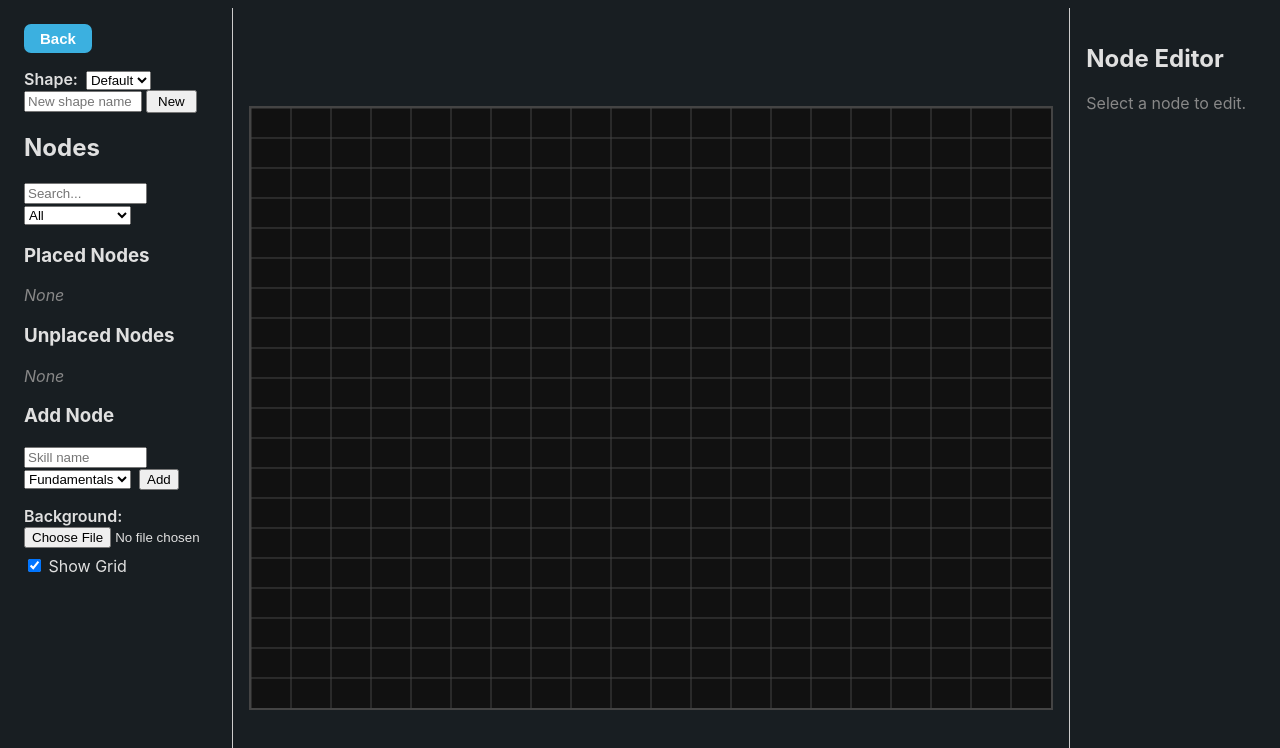
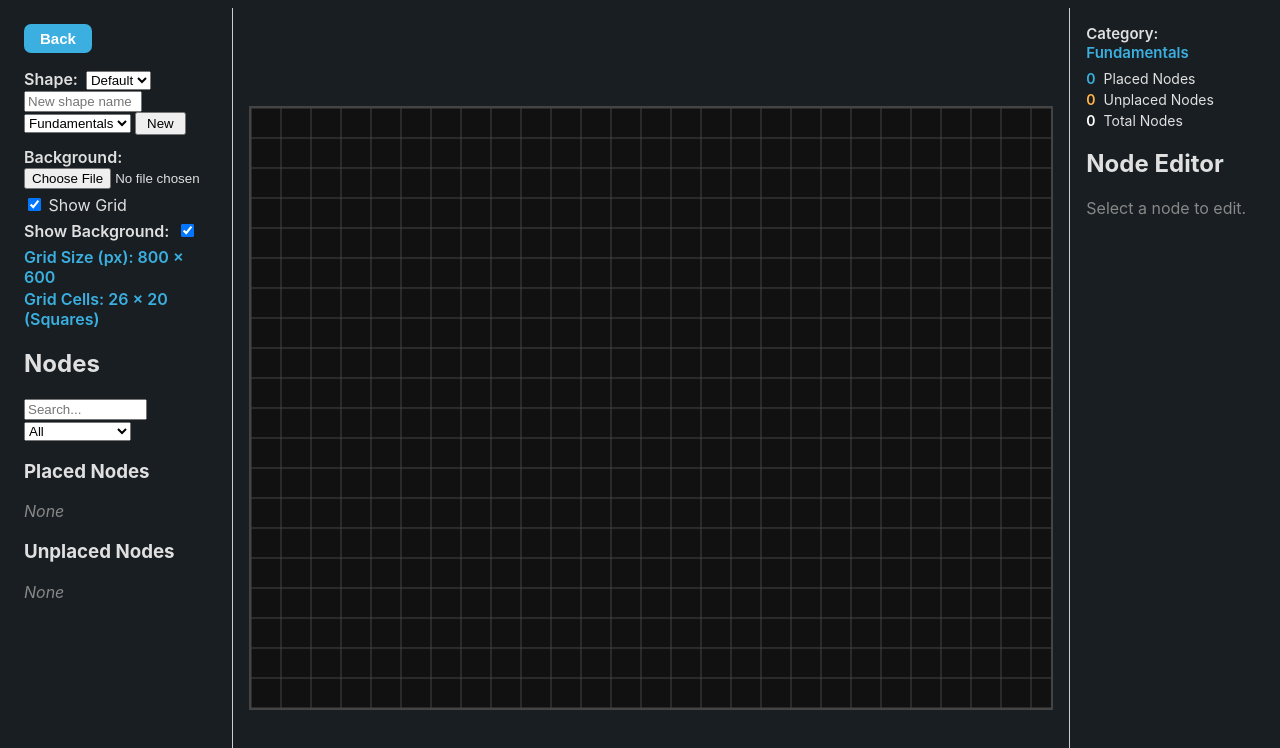
Before and after one commit to jelaludo/BJJ_SkillTree_02, a React (Vite) app: page /manual-grid in a window 1280 px wide. Shown: the top 748 px of the page. Built offline with nearby package versions, Linux system fonts and the light colour scheme.

Commit message:
Manual Grid UI Fixes

```diff
--- a/src/components/ManualGrid.tsx
+++ b/src/components/ManualGrid.tsx
@@ -36,7 +36,9 @@ export default function ManualGrid() {
     return all.length > 0 ? all[0] : 'Default';
   });
   const [newShapeName, setNewShapeName] = useState('');
+  const [newShapeCategory, setNewShapeCategory] = useState(CATEGORIES[0]);
   const [nodes, setNodes] = useState<MasterNode[]>([]);
+  const [shapeCategory, setShapeCategory] = useState<string>(CATEGORIES[0]);
   const [search, setSearch] = useState('');
   const [filter, setFilter] = useState('all');
   const [editing, setEditing] = useState<MasterNode | null>(null);
@@ -50,16 +52,31 @@ export default function ManualGrid() {
   const [connectionSearch, setConnectionSearch] = useState('');
   const [showConnectionDropdown, setShowConnectionDropdown] = useState(false);
   const [hoveredNodeId, setHoveredNodeId] = useState<string | null>(null);
+  const [showBackground, setShowBackground] = useState(true);
+  const [expandedCategory, setExpandedCategory] = useState<string | null>(CATEGORIES[0]);
+
+  // Calculate square grid cell size and number of columns/rows
+  const TARGET_CELLS = 20;
+  const cellSize = Math.min(canvasSize.width, canvasSize.height) / TARGET_CELLS;
+  const numCols = Math.floor(canvasSize.width / cellSize);
+  const numRows = Math.floor(canvasSize.height / cellSize);
 
   // On mount or shape change, load nodes for this shape
   useEffect(() => {
     const key = 'bjj_shape_' + shapeName;
+    const catKey = 'bjj_shape_category_' + shapeName;
     const saved = localStorage.getItem(key);
+    const savedCategory = localStorage.getItem(catKey);
+    let category = savedCategory || CATEGORIES[0];
+    setShapeCategory(category);
     if (saved) {
-      setNodes(JSON.parse(saved));
+      const loadedNodes = JSON.parse(saved);
+      // Filter nodes to only the shape's category
+      const filteredNodes = loadedNodes.filter((n: MasterNode) => n.category === category);
+      setNodes(filteredNodes);
     } else {
-      // Start with a fresh copy of masterNodes
-      setNodes(masterNodes.map(n => ({ ...n })));
+      // Start with a fresh copy of masterNodes, filtered to the shape's category
+      setNodes(masterNodes.filter(n => n.category === category).map(n => ({ ...n })));
     }
     setSelectedNodeId(null);
   }, [shapeName]);
@@ -74,8 +91,17 @@ export default function ManualGrid() {
   const allShapeNames = getAllShapeNames();
   function handleNewShape() {
     if (!newShapeName.trim()) return;
+    // Use the selected category for the new shape
+    const newNodes = masterNodes
+      .filter(n => n.category === newShapeCategory)
+      .map(n => ({ ...n }));
     setShapeName(newShapeName.trim());
+    setNodes(newNodes);
     setNewShapeName('');
+    setNewShapeCategory(CATEGORIES[0]);
+    // Store the category for this shape
+    localStorage.setItem('bjj_shape_category_' + newShapeName.trim(), newShapeCategory);
+    setShapeCategory(newShapeCategory);
   }
 
   // Filtered nodes with search
@@ -99,13 +125,15 @@ export default function ManualGrid() {
   // Add node
   function addNode() {
     if (!newNode.name.trim()) return;
-    const id = `${newNode.category.toLowerCase().slice(0,4)}-${Math.random().toString(36).slice(2,7)}`;
+    // Ensure new node matches the category of existing nodes
+    const category = nodes.length > 0 ? nodes[0].category : newNode.category;
+    const id = `${category.toLowerCase().slice(0,4)}-${Math.random().toString(36).slice(2,7)}`;
     const updatedNodes = [
       ...nodes,
       {
         id,
         name: newNode.name,
-        category: newNode.category,
+        category,
         x: null,
         y: null,
         brightness: 0.7,
@@ -115,7 +143,7 @@ export default function ManualGrid() {
       },
     ];
     setNodes(updatedNodes);
-    setNewNode({ name: '', category: CATEGORIES[0] });
+    setNewNode({ name: '', category });
   }
 
   // Remove node
@@ -191,6 +219,12 @@ export default function ManualGrid() {
     return options.sort((a, b) => a.name.localeCompare(b.name));
   }
 
+  // Helper: get current category for the shape (from state)
+  const currentCategory = shapeCategory;
+  const placedInCategory = nodes.filter(n => n.placed);
+  const unplacedInCategory = nodes.filter(n => !n.placed);
+  const totalInCategory = nodes.length;
+
   return (
     <div style={{ display: 'flex', height: '100vh' }}>
       {/* Left: Node list */}
@@ -210,7 +244,32 @@ export default function ManualGrid() {
             onChange={e => setNewShapeName(e.target.value)}
             style={{ width: 110, marginRight: 4 }}
           />
+          <select value={newShapeCategory} onChange={e => setNewShapeCategory(e.target.value)} style={{ marginRight: 4 }}>
+            {CATEGORIES.map(cat => <option key={cat} value={cat}>{cat}</option>)}
+          </select>
           <button onClick={handleNewShape} style={{ padding: '2px 10px' }}>New</button>
+          {/* New controls below */}
+          <div style={{ marginTop: 12, marginBottom: 8 }}>
+            <div style={{ marginBottom: 6 }}>
+              <label style={{ fontWeight: 600, marginRight: 8 }}>Background:</label>
+              <input type="file" accept="image/*" onChange={handleBgUpload} />
+            </div>
+            <div style={{ marginBottom: 6 }}>
+              <label>
+                <input type="checkbox" checked={showGrid} onChange={e => setShowGrid(e.target.checked)} /> Show Grid
+              </label>
+            </div>
+            <div style={{ marginBottom: 6 }}>
+              <label style={{ fontWeight: 600, marginRight: 8 }}>Show Background:</label>
+              <input type="checkbox" checked={showBackground} onChange={e => setShowBackground(e.target.checked)} />
+            </div>
+            <div style={{ marginBottom: 2, color: '#3bb0e0', fontWeight: 600 }}>
+              Grid Size (px): {canvasSize.width} × {canvasSize.height}
+            </div>
+            <div style={{ color: '#3bb0e0', fontWeight: 600 }}>
+              Grid Cells: {numCols} × {numRows} (Squares)
+            </div>
+          </div>
         </div>
         <h2>Nodes</h2>
         <div style={{ marginBottom: 8 }}>
@@ -263,12 +322,20 @@ export default function ManualGrid() {
           </div>
         )}
         <h3>Unplaced Nodes</h3>
-        {/* Grouped unplaced nodes by category */}
+        {/* Grouped unplaced nodes by category (collapsible) */}
         <div>
           {groupedUnplaced.length === 0 && <div style={{ color: '#888', fontStyle: 'italic' }}>None</div>}
           {groupedUnplaced.map(group => (
             <div key={group.category} style={{ marginBottom: 8 }}>
-              <div style={{ fontWeight: 600, color: '#3bb0e0', marginBottom: 2 }}>{group.category}</div>
+              <div
+                style={{ fontWeight: 600, color: '#3bb0e0', marginBottom: 2, cursor: 'pointer', userSelect: 'none', display: 'flex', alignItems: 'center' }}
+                onClick={() => setExpandedCategory(expandedCategory === group.category ? null : group.category)}
+              >
+                <span style={{ marginRight: 6 }}>{expandedCategory === group.category ? '▼' : '▶'}</span>
+                {group.category}
+                <span style={{ color: '#888', fontWeight: 400, marginLeft: 8, fontSize: 13 }}>({group.nodes.length})</span>
+              </div>
+              {expandedCategory === group.category && (
                 <ul style={{ listStyle: 'none', paddingLeft: 16 }}>
                   {group.nodes.map(node => (
                     <li
@@ -289,6 +356,7 @@ export default function ManualGrid() {
                     </li>
                   ))}
                 </ul>
+              )}
             </div>
           ))}
         </div>
@@ -300,27 +368,6 @@ export default function ManualGrid() {
             <button onClick={() => togglePlaced(selectedNodeId)}>Place</button>
           </div>
         )}
-        <h3>Add Node</h3>
-        <input
-          type="text"
-          placeholder="Skill name"
-          value={newNode.name}
-          onChange={e => setNewNode({ ...newNode, name: e.target.value })}
-          style={{ width: '60%', marginRight: 8 }}
-        />
-        <select value={newNode.category} onChange={e => setNewNode({ ...newNode, category: e.target.value })}>
-          {CATEGORIES.map(cat => <option key={cat} value={cat}>{cat}</option>)}
-        </select>
-        <button onClick={addNode} style={{ marginLeft: 8 }}>Add</button>
-        <div style={{ marginTop: 16 }}>
-          <label style={{ fontWeight: 600, marginRight: 8 }}>Background:</label>
-          <input type="file" accept="image/*" onChange={handleBgUpload} />
-        </div>
-        <div style={{ marginTop: 8 }}>
-          <label>
-            <input type="checkbox" checked={showGrid} onChange={e => setShowGrid(e.target.checked)} /> Show Grid
-          </label>
-        </div>
       </div>
       {/* Center: Interactive grid/canvas */}
       <div style={{ flex: 1, padding: 16, display: 'flex', justifyContent: 'center', alignItems: 'center' }}>
@@ -332,12 +379,34 @@ export default function ManualGrid() {
             onClick={handleGridClick}
           >
             {/* Grid overlay */}
-            {showGrid && Array.from({ length: 20 }).map((_, i) => (
-              <g key={i}>
-                <line x1={i * canvasSize.width / 20} y1={0} x2={i * canvasSize.width / 20} y2={canvasSize.height} stroke="#444" strokeWidth={1} />
-                <line y1={i * canvasSize.height / 20} x1={0} y2={i * canvasSize.height / 20} x2={canvasSize.width} stroke="#444" strokeWidth={1} />
+            {showGrid && (
+              <g>
+                {/* Vertical lines */}
+                {Array.from({ length: numCols + 1 }).map((_, i) => (
+                  <line
+                    key={'v' + i}
+                    x1={i * cellSize}
+                    y1={0}
+                    x2={i * cellSize}
+                    y2={canvasSize.height}
+                    stroke="#444"
+                    strokeWidth={1}
+                  />
+                ))}
+                {/* Horizontal lines */}
+                {Array.from({ length: numRows + 1 }).map((_, i) => (
+                  <line
+                    key={'h' + i}
+                    y1={i * cellSize}
+                    x1={0}
+                    y2={i * cellSize}
+                    x2={canvasSize.width}
+                    stroke="#444"
+                    strokeWidth={1}
+                  />
+                ))}
               </g>
-            ))}
+            )}
             {/* Draw connection lines between placed nodes */}
             {nodes.filter(n => n.placed && n.x !== null && n.y !== null).map(node => (
               node.connections
@@ -387,7 +456,7 @@ export default function ManualGrid() {
             ))}
           </svg>
           {/* Background image */}
-          {bgImage && (
+          {bgImage && showBackground && (
             <img
               src={bgImage}
               alt="bg"
@@ -408,6 +477,26 @@ export default function ManualGrid() {
       </div>
       {/* Right: Node property editor */}
       <div style={{ width: 300, borderLeft: '1px solid #ccc', padding: 16 }}>
+        {/* Category and statistics for current category */}
+        <div style={{ marginBottom: 16 }}>
+          <div style={{ fontWeight: 600, fontSize: 15, marginBottom: 8 }}>
+            Category: <span style={{ color: '#3bb0e0' }}>{currentCategory}</span>
+          </div>
+          <div style={{ display: 'flex', flexDirection: 'column', gap: 4, fontSize: 14 }}>
+            <div>
+              <span style={{ color: '#3bb0e0', fontWeight: 600, marginRight: 8 }}>{placedInCategory.length}</span>
+              Placed Nodes
+            </div>
+            <div>
+              <span style={{ color: '#ffb347', fontWeight: 600, marginRight: 8 }}>{unplacedInCategory.length}</span>
+              Unplaced Nodes
+            </div>
+            <div>
+              <span style={{ color: '#fff', fontWeight: 600, marginRight: 8 }}>{totalInCategory}</span>
+              Total Nodes
+            </div>
+          </div>
+        </div>
         <h2>Node Editor</h2>
         {selectedNode ? (
           <div>
@@ -489,6 +578,34 @@ export default function ManualGrid() {
                 })}
               </div>
             </div>
+            {/* Add Node, Background, and Toggles moved here */}
+            <div style={{ marginTop: 32, borderTop: '1px solid #ccc', paddingTop: 16 }}>
+              <h3>Add Node</h3>
+              <input
+                type="text"
+                placeholder="Skill name"
+                value={newNode.name}
+                onChange={e => setNewNode({ ...newNode, name: e.target.value })}
+                style={{ width: '60%', marginRight: 8 }}
+              />
+              <select value={newNode.category} onChange={e => setNewNode({ ...newNode, category: e.target.value })}>
+                {CATEGORIES.map(cat => <option key={cat} value={cat}>{cat}</option>)}
+              </select>
+              <button onClick={addNode} style={{ marginLeft: 8 }}>Add</button>
+              <div style={{ marginTop: 16 }}>
+                <label style={{ fontWeight: 600, marginRight: 8 }}>Background:</label>
+                <input type="file" accept="image/*" onChange={handleBgUpload} />
+              </div>
+              <div style={{ marginTop: 8 }}>
+                <label>
+                  <input type="checkbox" checked={showGrid} onChange={e => setShowGrid(e.target.checked)} /> Show Grid
+                </label>
+              </div>
+              <div style={{ marginTop: 8 }}>
+                <label style={{ fontWeight: 600, marginRight: 8 }}>Show Background:</label>
+                <input type="checkbox" checked={showBackground} onChange={e => setShowBackground(e.target.checked)} />
+              </div>
+            </div>
           </div>
         ) : (
           <div style={{ color: '#888' }}>Select a node to edit.</div>
```
Lines whose indentation alone changed are shown as unchanged.
